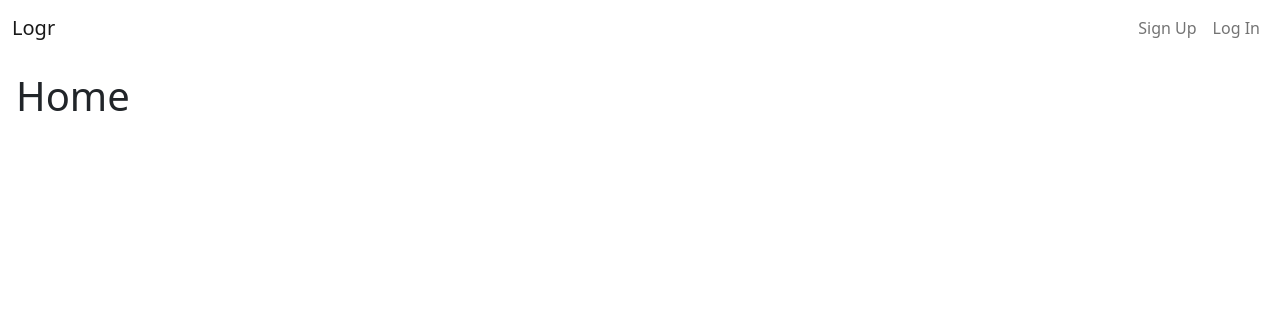
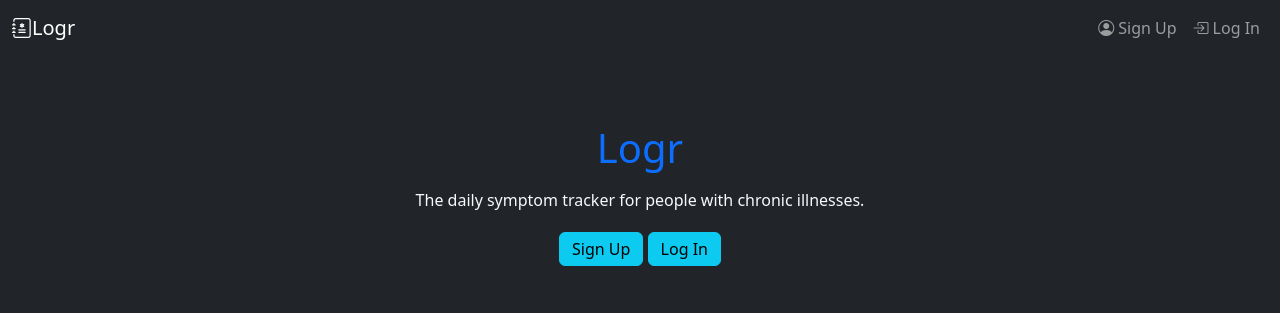
Before and after one commit to krismally/logr, a Django app: page / in a window 1280 px wide. Shown: the top 313 px of the page. Run offline with Django 4.2, Linux system fonts and the light colour scheme.

Commit message:
Style basic landing page and add icons

```diff
--- a/main_app/templates/base.html
+++ b/main_app/templates/base.html
@@ -14,7 +14,7 @@
     <header>
         <nav class="navbar navbar-expand-md navbar-light">
             <div class="container-xxl">
-                <a href="#" class="navbar-brand">Logr</a>
+                <a href="#" class="navbar-brand"><i class="bi bi-journal-medical"></i>Logr</a>
                 <button class="navbar-toggler" type="button" data-bs-toggle="collapse"
                 data-bs-target="#main-nav" aria-controls="main-nav" aria-expanded="false"
                 aria-label="Toggle navigation">
@@ -23,13 +23,13 @@
                 <div class="collapse navbar-collapse justify-content-end align-center" id="main-nav">
                     <ul class="navbar-nav">
                         {% if user.is_authenticated %}
-                        <li class="nav-item"><a class="nav-link" href="{% url 'index' %}">Dashboard</a></li>
-                        <li class="nav-item"><a class="nav-link" href="{% url 'logs_create' %}">New Log</a></li>
-                        <li class="nav-item"><a class="nav-link" href="#">Share</a></li>
-                        <li class="nav-item"><a class="nav-link" href="{% url 'logout' %}">Log Out</a></li>
+                        <li class="nav-item"><a class="nav-link" href="{% url 'index' %}"><i class="bi bi-house-heart-fill me-1"></i>Dashboard</a></li>
+                        <li class="nav-item"><a class="nav-link" href="{% url 'logs_create' %}"><i class="bi bi-file-earmark-plus-fill me-1"></i>New Log</a></li>
+                        <li class="nav-item"><a class="nav-link" href="#"><i class="bi bi-send-fill me-1"></i>Share</a></li>
+                        <li class="nav-item"><a class="nav-link" href="{% url 'logout' %}"><i class="bi bi-box-arrow-left me-1"></i>Log Out</a></li>
                         {% else %}
-                        <li class="nav-item"><a class="nav-link" href="{% url 'signup' %}">Sign Up</a></li>
-                        <li class="nav-item"><a class="nav-link" href="{% url 'login' %}">Log In</a></li>
+                        <li class="nav-item"><a class="nav-link" href="{% url 'signup' %}"><i class="bi bi-person-circle me-1"></i>Sign Up</a></li>
+                        <li class="nav-item"><a class="nav-link" href="{% url 'login' %}"><i class="bi bi-box-arrow-in-right me-1"></i>Log In</a></li>
                         {% endif %}
                     </ul>
                 </div>
--- a/main_app/templates/index.html
+++ b/main_app/templates/index.html
@@ -1,5 +1,50 @@
-{% extends 'base.html' %} {% block content %}
-
-<h1>Home</h1>
-
-{% endblock %}
+{% load static %}
+<!DOCTYPE html>
+<html lang="en">
+<head>
+    <meta charset="UTF-8">
+    <meta http-equiv="X-UA-Compatible" content="IE=edge">
+    <meta name="viewport" content="width=device-width, initial-scale=1.0">
+    <link href="https://cdn.jsdelivr.net/npm/bootstrap@5.2.0-beta1/dist/css/bootstrap.min.css" rel="stylesheet" integrity="sha384-0evHe/X+R7YkIZDRvuzKMRqM+OrBnVFBL6DOitfPri4tjfHxaWutUpFmBp4vmVor" crossorigin="anonymous">
+    <link rel="stylesheet" href="https://cdn.jsdelivr.net/npm/bootstrap-icons@1.8.3/font/bootstrap-icons.css">
+    <link rel="stylesheet" type="text/css" href="{% static 'css/style.css' %}" />
+    <title>Logr</title>
+</head>
+<body class="bg-dark">
+    <header>
+        <nav class="navbar navbar-expand-md navbar-dark">
+            <div class="container-xxl">
+                <a href="#" class="navbar-brand"><i class="bi bi-journal-medical"></i>Logr</a>
+                <button class="navbar-toggler" type="button" data-bs-toggle="collapse"
+                data-bs-target="#main-nav" aria-controls="main-nav" aria-expanded="false"
+                aria-label="Toggle navigation">
+                    <span class="navbar-toggler-icon"></span>
+                </button>
+                <div class="collapse navbar-collapse justify-content-end align-center" id="main-nav">
+                    <ul class="navbar-nav">
+                        {% if user.is_authenticated %}
+                        <li class="nav-item"><a class="nav-link" href="{% url 'index' %}"><i class="bi bi-house-heart-fill me-1"></i>Dashboard</a></li>
+                        <li class="nav-item"><a class="nav-link" href="{% url 'logs_create' %}"><i class="bi bi-file-earmark-plus-fill me-1"></i>New Log</a></li>
+                        <li class="nav-item"><a class="nav-link" href="#"><i class="bi bi-send-fill me-1"></i>Share</a></li>
+                        <li class="nav-item"><a class="nav-link" href="{% url 'logout' %}"><i class="bi bi-box-arrow-left me-1"></i>Log Out</a></li>
+                        {% else %}
+                        <li class="nav-item"><a class="nav-link" href="{% url 'signup' %}"><i class="bi bi-person-circle me-1"></i>Sign Up</a></li>
+                        <li class="nav-item"><a class="nav-link" href="{% url 'login' %}"><i class="bi bi-box-arrow-in-right me-1"></i>Log In</a></li>
+                        {% endif %}
+                    </ul>
+                </div>
+            </div>
+        </nav>
+    </header>
+    <main class="m-3">
+        <div class="py-5 container text-center">
+            <h1 class="text-primary py-1">Logr</h1>
+            <p class="text-light py-1">The daily symptom tracker for people with chronic illnesses.</p>
+            <a href="{% url 'signup' %}" class="btn btn-info py-1">Sign Up</a>
+            <a href="{% url 'login' %}" class="btn btn-info py-1">Log In</a>
+        </div>
+    </main>
+    <footer></footer>
+    <script src="https://cdn.jsdelivr.net/npm/bootstrap@5.2.0-beta1/dist/js/bootstrap.bundle.min.js" integrity="sha384-pprn3073KE6tl6bjs2QrFaJGz5/SUsLqktiwsUTF55Jfv3qYSDhgCecCxMW52nD2" crossorigin="anonymous"></script>
+</body>
+</html>
```
